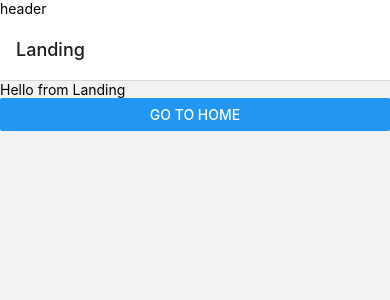
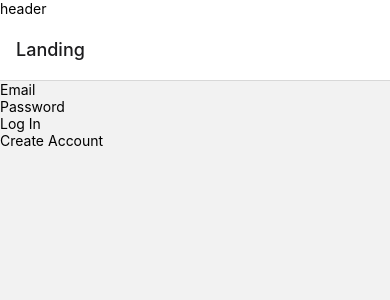
Before and after one commit to izzy-pin/QuaffTheShelf, a React Native app: screen /Landing in a window 390 px wide. Shown: the top 300 px of the page. Built offline with nearby package versions, Linux system fonts and the light colour scheme; no server answers.

Commit message:
Complete sign up and log in functions for landing page

```diff
--- a/src/screens/Landing.js
+++ b/src/screens/Landing.js
@@ -1,17 +1,61 @@
 import React from "react";
-
-import { Text, Button, View } from "react-native";
-
-const Landing = ({ navigation }) => {
+import {
+  getAuth,
+  createUserWithEmailAndPassword,
+  signInWithEmailAndPassword,
+} from "firebase/auth";
+import { Text, View, TextInput, TouchableOpacity } from "react-native";
+import { useState } from "react";
+import app from "../../firebase-config";
+app; //<- added to pass linting!!
+const Landing = () => {
+  //may need to put navigation in as a prop
+  const [email, setEmail] = useState("");
+  const [password, setPassword] = useState("");
+  const handleCreateAccount = () => {
+    const auth = getAuth();
+    createUserWithEmailAndPassword(auth, email, password)
+      .then((userCredentials) => {
+        const user = userCredentials.user;
+        console.log("created user", user.email);
+      })
+      .catch((err) => {
+        console.log(err.message);
+      });
+  };
+  const handleLogIn = () => {
+    const auth = getAuth();
+    signInWithEmailAndPassword(auth, email, password)
+      .then((userCredentials) => {
+        const user = userCredentials.user;
+        console.log("logged in user", user.email);
+      })
+      .catch((err) => {
+        console.log(err.message);
+      });
+  };
   return (
     <View>
-      <Text>Hello from Landing</Text>
-      <Button
-        title="Go to Home"
-        onPress={() => {
-          navigation.navigate("Home");
-        }}
-      />
+      <View>
+        <TextInput
+          placeholder="Email"
+          value={email}
+          onChangeText={(text) => setEmail(text)}
+        ></TextInput>
+        <TextInput
+          placeholder="Password"
+          value={password}
+          onChangeText={(text) => setPassword(text)}
+        ></TextInput>
+      </View>
+      <View>
+        <TouchableOpacity onPress={handleLogIn}>
+          <Text>Log In</Text>
+        </TouchableOpacity>
+        <TouchableOpacity onPress={handleCreateAccount}>
+          <Text>Create Account</Text>
+        </TouchableOpacity>
+      </View>
     </View>
   );
 };
```
